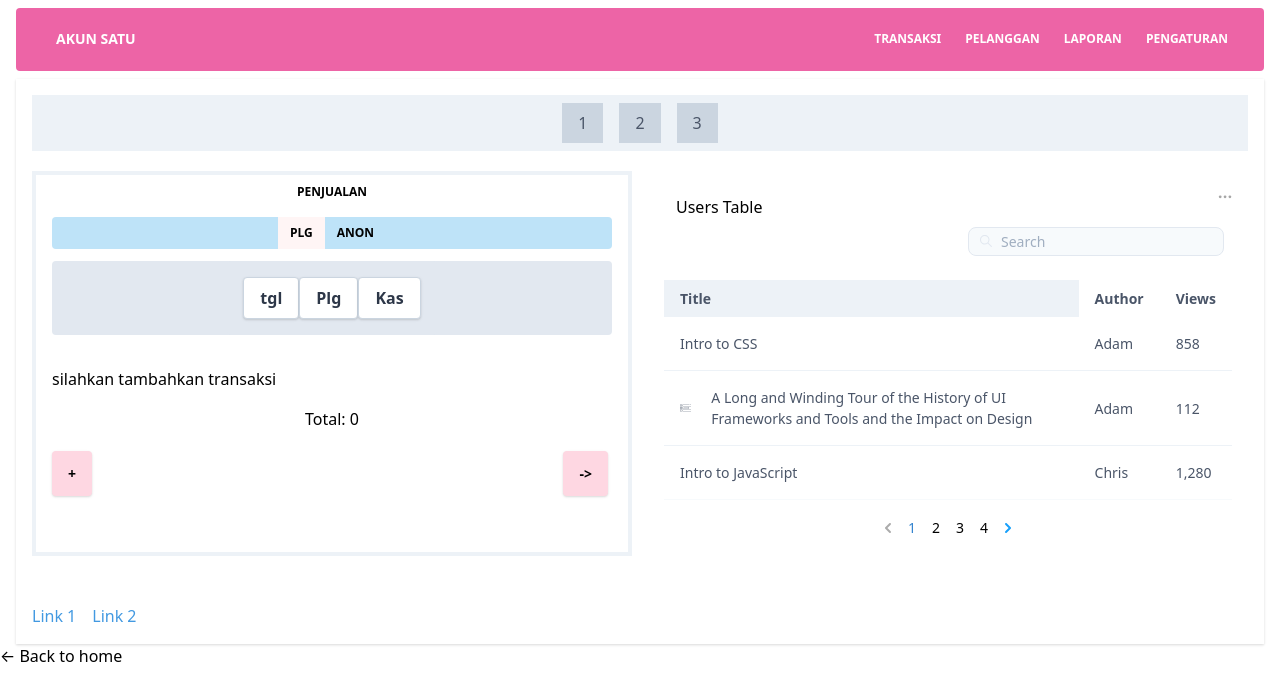
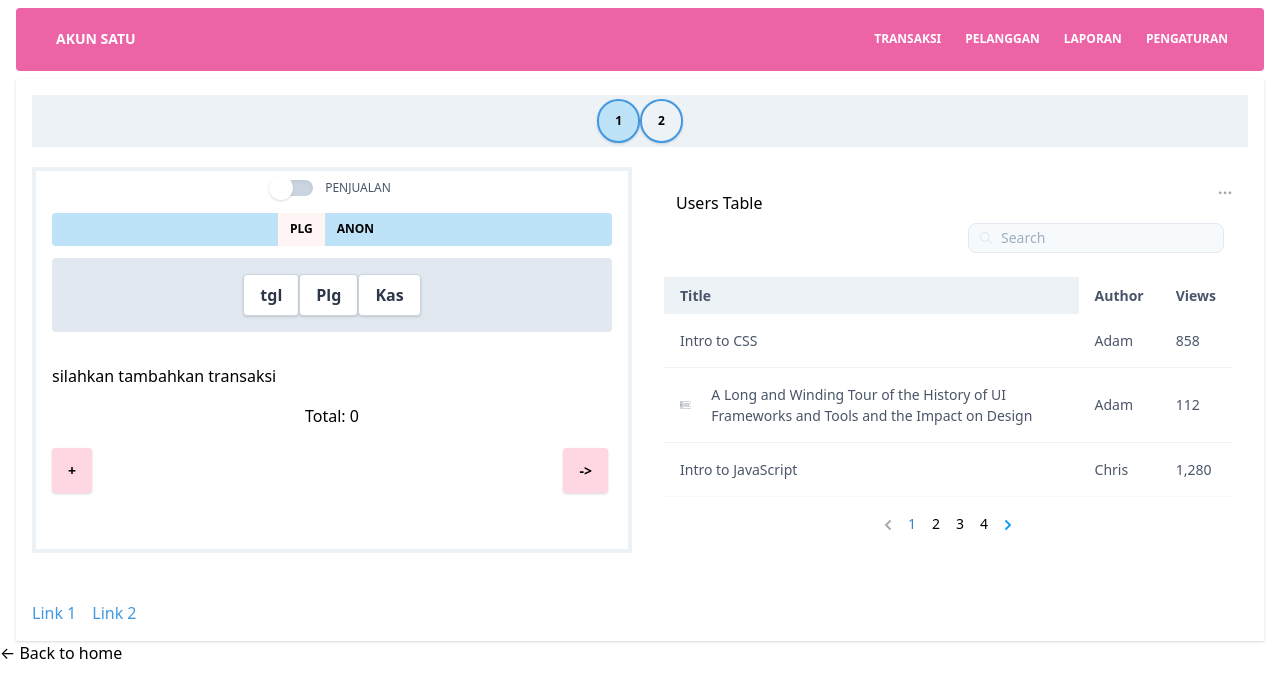
Before and after one commit to ramajedd/aplikasiKoperasi, a Next.js app: page /pg/transaksi/penjualan in a window 1280 px wide. Shown: the top 700 px of the page. Built offline with nearby package versions, Linux system fonts and the light colour scheme.

Commit message:
update formtransasksi untuk kontenhead

```diff
--- a/components/boxBuyer.js
+++ b/components/boxBuyer.js
@@ -1,13 +1,12 @@
 import React from "react";
 import DatePicker from "./datePickerModal"
 import Modal from "./modal"
-import ButtonLayout from "./layoutButton";
+import LayoutButton from "./layoutButton";
 
 
 export default function BoxBuyer(props) {
-    //const [showButton, setShowBUtton] = React.useState(true);
     return (
-        <ButtonLayout>
+        <LayoutButton theme={1}>
             <DatePicker />
             {props.mode !== "Anon" &&
                 <Modal name={props.mode} title="Pelanggan">
@@ -18,6 +17,6 @@ export default function BoxBuyer(props) {
             <Modal name="Kas" title="Akun Kas">
                 pilih akun kas
             </Modal>
-        </ButtonLayout>
+        </LayoutButton>
     )
 }
--- a/components/button.js
+++ b/components/button.js
@@ -4,8 +4,11 @@ export default function Button (props) {
 
     const handleClick =()=>{
         //console.log(props.onClick);
-        if (props.onClick){
+        if (props.onClick){ // berjaga-jaga jika button yang dibuat tidak memamakai atribut onClick
             props.onClick();
+            if (props.name){
+                props.onClick(props.name);
+            }
         }
     }
     return (
@@ -24,6 +27,7 @@ function theme (key){
     const theme1 = "bg-green-500 text-white active:bg-green-600 font-bold uppercase text-sm px-4 py-3 rounded shadow hover:shadow-lg outline-none focus:outline-none mr-1 mb-1"
     const theme2 = "bg-pink-200 text-blue active:bg-pink-600 font-bold text-sm px-4 py-3 rounded shadow hover:shadow-lg outline-none focus:outline-none mr-1 mb-1 ease-linear transition-all duration-150"
     const theme3 = "bg-white hover:bg-gray-100 text-gray-800 font-semibold py-2 px-4 border border-gray-400 rounded h-auto shadow";
-    const arrayTheme =[theme1, theme2, theme3];
+    const theme4 = "px-3 py-2 flex items-center text-xs uppercase font-bold leading-snug text-green hover:opacity-75";
+    const arrayTheme =[theme1, theme2, theme3, theme4];
     return arrayTheme[key];
 }
--- a/components/kontenHead.js
+++ b/components/kontenHead.js
@@ -1,26 +1,29 @@
 import React from 'react';
+import Button from './button';
+import LayoutButton from './layoutButton';
+import Toggle from "./toggle";
 
 export default function Transaksi(props) {
-  const menuName =props.menu
+  const menuName = props.menu
   const [status, setStatus] = React.useState(menuName[0]);
-  const handleClick =(e)=>{
-    setStatus(e.target.name);
-    props.onClickMenu(e.target.name);
+  const handleClick = (menuName) => {
+    setStatus(menuName);
+    props.onClickMenu(menuName);
   }
 
 
 
-  function Menu (){
-      return menuName.map((menu, index)=>{
+  function Menu() {
+    return menuName.map((menu, index) => {
       return (
-          <li className={status===menu?"bg-red-100":""} key={index}>
-            <button
-                  className="px-3 py-2 flex items-center text-xs uppercase font-bold leading-snug text-green hover:opacity-75"
-                  name = {menu}
-                  onClick={(e)=>handleClick(e)}
+        <li className={status === menu ? "bg-red-100" : ""} key={index}>
+          <Button
+            theme={3}
+            name={menu}
+            onClick={(name) => handleClick(name)}
           >
             {menu}
-           </button>
+          </Button>
 
         </li>
       )
@@ -28,19 +31,11 @@ export default function Transaksi(props) {
   }
   return (
     <>
-    <div className="flex flex-wrap pt-2 px-4 justify-center  text-xs uppercase font-bold">Penjualan</div>
-    <div className="pt-2">
-      <div className="flex flex-wrap py-2 justify-center">
-        <div className="w-full px-4">
-          <div className="flex justify-center bg-blue-200 rounded">
-            <ul className="items-center flex">
-              <Menu/>
-            </ul>
-          </div>
-        </div>
-      </div>
+      <div className="flex flex-wrap pt-2 px-4 justify-center  text-xs uppercase font-bold"><Toggle/></div>
+      <LayoutButton theme={2}>
+        <Menu />
+      </LayoutButton>
 
-    </div>
     </>
 
 
--- a/components/layoutButton.js
+++ b/components/layoutButton.js
@@ -1,6 +1,10 @@
-export default function LayoutButton (props) {
+export default function LayoutButton(props) {
+    const theme = props.theme;
 
     return (
+        <>
+            {
+                theme === 1 &&
                 <div className=" pt-1 pb-2 px-4 ">
                     <div className="flex justify-center bg-gray-300 rounded">
                         <div className="flex justify-center bg-gray-300 px-4 py-4 rounded">
@@ -10,7 +14,23 @@ export default function LayoutButton (props) {
                         </div>
                     </div>
                 </div>
+            }
+            {
+                theme === 2 &&
+                <div className="pt-2">
+                    <div className="flex flex-wrap py-2 justify-center">
+                        <div className="w-full px-4">
+                            <div className="flex justify-center bg-blue-200 rounded">
+                                <ul className="items-center flex">
+                                    {props.children}
+                                </ul>
+                            </div>
+                        </div>
+                    </div>
+                </div>
+            }
 
+        </>
 
     )
 }
--- a/components/layoutKonten.js
+++ b/components/layoutKonten.js
@@ -1,17 +1,38 @@
-import React, { Fragment } from "react";
+import React, { Fragment} from "react";
+import Link from "next/link";
+import {menuData} from "../libs/menuConfig"
 
 export default function LayoutKonten(props) {
   return (
     <div className="w-full px-4">
-      <div className="shadow p-4 bg-white">
+      <div className="shadow p-4 bg-red">
         <div className="text-left">
           {props.type !== 'home' &&
             <Fragment>
-              <div className="flex justify-center bg-gray-200">
-                <div className="text-gray-700 text-center bg-gray-400 px-4 py-2 m-2">1</div>
-                <div className="text-gray-700 text-center bg-gray-400 px-4 py-2 m-2">2</div>
-                <div className="text-gray-700 text-center bg-gray-400 px-4 py-2 m-2">3</div>
-              </div>
+              <ul className="flex justify-center bg-gray-200 flex-col lg:flex-row list-none lg:ml-auto">
+                {
+                  menuData.map((button, index) => {
+                    return (
+                      <li
+                        className={`nav-item rounded-full shadow ${props.page===button.name?"bg-blue-200":"bg-gray-200"} mt-1 mb-1 border-2 border-blue-500 hover:shadow-lg hover:bg-blue-200`}
+                        key ={index}
+                        //onClick={(val) => buttonActive(val)}
+                      >
+                        <Link href={button.link}>
+                          <a
+                            className="px-4 py-3 flex items-center text-xs uppercase font-bold leading-snug text-black hover:opacity-75"
+                            name={button.name}
+
+                          >
+                            {button.name}
+                          </a>
+                        </Link>
+                      </li>
+                    )
+                  })
+                }
+              </ul>
+
 
             </Fragment>
 
@@ -19,6 +40,7 @@ export default function LayoutKonten(props) {
 
           <div className={props.type === 'konten' ? "grid grid-cols-1 sm:grid-cols-1 md:grid-cols-1 lg:grid-cols-2 xl:grid-cols-2 gap-4 pt-5 pb-8" : 'undefined'}>
             {props.children}
+
           </div>
 
         </div>
--- /dev/null
+++ b/components/toggle.js
@@ -0,0 +1,39 @@
+import styles from "./toggle.module.css"
+import react from "react"
+
+export default function Toggle () {
+    const [status, setStatus] = react.useState(true)
+    const handleClick =()=>{
+        setStatus(!status)
+    }
+    const title = status?'Penjualan':'Non-penjualan';
+
+    return (
+        <label
+            htmlFor="toogleA"
+            className="flex items-center cursor-pointer"
+        >
+
+            <div className="relative">
+
+                <input id="toogleA" type="checkbox" className="hidden" onClick={()=>handleClick()} />
+
+                <div
+                    className={`${styles.toggle__line} w-10 h-4 bg-gray-400 rounded-full shadow-inner`}
+                ></div>
+
+                <div
+                    className={`${styles.toggle__dot} absolute w-6 h-6 bg-white rounded-full shadow inset-y-0 left-0`}
+                ></div>
+            </div>
+            <div
+                className="ml-3 text-gray-700 font-medium"
+            >
+                {title}
+            </div>
+        </label>
+
+
+
+    )
+}
--- /dev/null
+++ b/components/toggle.module.css
@@ -0,0 +1,10 @@
+.toggle__dot {
+  top: -.25rem;
+  left: -.25rem;
+  transition: all 0.3s ease-in-out;
+}
+
+input:checked ~ .toggle__dot {
+  transform: translateX(100%);
+  background-color: #48bb78;
+}
--- /dev/null
+++ b/libs/menuConfig.js
@@ -0,0 +1,4 @@
+const menuData = [{ name:1, link: "/pg/transaksi/penjualan" }, { name:2, link: "/pg/transaksi/belanja" }];
+const mainMenu = [{ name:"hello", link: "/pg/transaksi/penjualan" }, { name:"hi", link: "/pg/transaksi/belanja" }];
+
+export {menuData, mainMenu};
--- /dev/null
+++ b/pages/pg/transaksi/belanja.js
@@ -0,0 +1,22 @@
+
+import LayoutKonten from '../../../components/layoutKonten'
+import Layout from '../../../components/layout'
+import Tabel from "../../../components/table"
+
+
+export default function Transaksi() {
+  return (
+    <Layout>
+      <LayoutKonten
+       type='konten'
+       page = {2}
+      >
+        Belanja
+
+        <Tabel/>
+      </LayoutKonten>
+    </Layout>
+
+
+  )
+}
--- a/pages/pg/transaksi/penjualan.js
+++ b/pages/pg/transaksi/penjualan.js
@@ -9,7 +9,10 @@ export default function Transaksi() {
 
   return (
     <Layout>
-      <LayoutKonten type='konten'>
+      <LayoutKonten
+        type='konten'
+        page ={1}
+      >
         <FormTransaksi
           suggestions=
           {[
```
Lines whose indentation alone changed are shown as unchanged.
